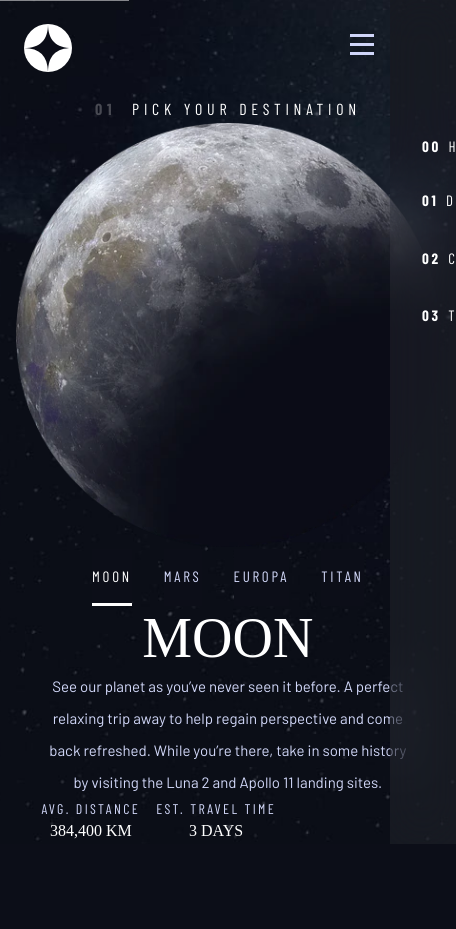
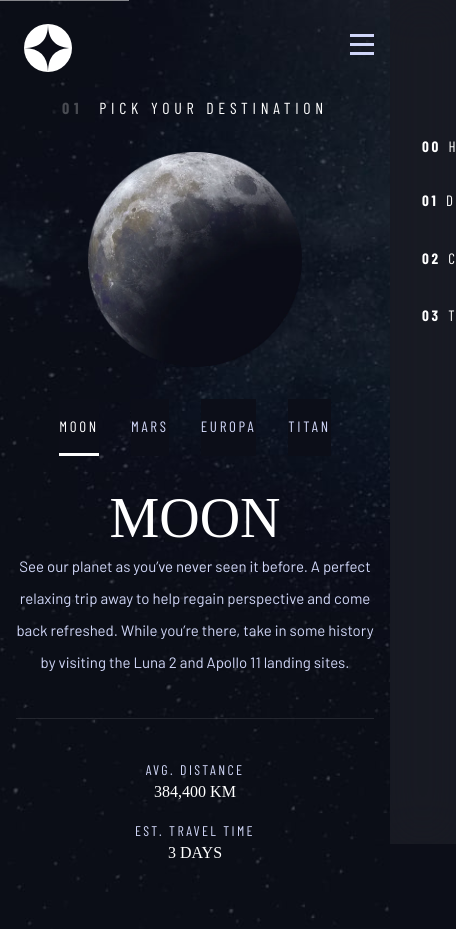
Before and after one commit to RaduHarangus/FEM-Space-tourism-multi-page-website, a website: page destination-moon.html in a window 390 px wide. Shown: the whole page, 456 px wide, since content can reach past the window. Before the commit the page ends 844 px from the top, so only its background shows below. Drawn offline with nearby package versions, Linux system fonts and the light colour scheme; a web font is replaced by a local one.

Commit message:
3. destination-page - mobile layout

```diff
--- a/destination-moon.html
+++ b/destination-moon.html
@@ -32,7 +32,7 @@
     </nav>
   </header>
 
-  <main id="main" class="grid-container grid-container--destination">
+  <main id="main" class="grid-container grid-container--destination flow">
     <h1 class="uppercase text-white ff-sans-cond fs-500 letter-spacing-1 numbered-title"><span aria-hidden="true">01</span> Pick your destination</h1>
 
     <img src="./assets/destination/image-moon.webp" alt="the moon">
@@ -45,13 +45,13 @@
         <button aria-selected="false" class="uppercase ff-sans-cond text-accent bg-dark letter-spacing-2">Titan</button>
       </div>
 
-      <article>
+      <article class="destination-info">
         <h2 class="uppercase ff-serif fs-800">Moon</h2>
-        <p class="text-accent" style="line-height: 32px; width: 44ch;">See our planet as you’ve never seen it before. A perfect relaxing trip away to help
+        <p class="text-accent" style="line-height: 32px;">See our planet as you’ve never seen it before. A perfect relaxing trip away to help
           regain perspective and come back refreshed. While you’re there, take in some history
           by visiting the Luna 2 and Apollo 11 landing sites.</p>
 
-        <div class="flex">
+        <div class="destination-meta flex">
           <div>
             <h3 class="uppercase ff-sans-cond fs-200 text-accent letter-spacing-3">Avg. distance</h3>
             <p class="uppercase ff-serif fs-500">384,400 km</p>
--- /dev/null
+++ b/less/_layout.less
@@ -0,0 +1,62 @@
+/* ----------------------------- */
+/* Layout                        */
+/* ----------------------------- */
+
+.numbered-title {
+  grid-area: title;
+}
+
+.grid-container {
+  display: grid;
+  text-align: center;
+  place-items: center;
+  padding-inline: 1rem;
+  padding-bottom: 4rem;
+  & > * {
+    max-width: 50ch;
+  }
+  &--destination {
+    --flow-space: 2rem;
+    grid-template-areas:
+        'title'
+        'image'
+        'tabs'
+        'content';
+
+    & > img {
+      grid-area: image;
+      max-width: 60%;
+    }
+
+    & > .tab-list {
+      grid-area: tabs;
+    }
+
+    & > .destination-info {
+      grid-area: content;
+    }
+  }
+
+  @media (min-width: 45em) {
+    text-align: left;
+    column-gap: var(--container-gap, 2rem);
+    grid-template-columns: minmax(1rem, 1fr) repeat(2, minmax(0, 40rem)) minmax(1rem, 1fr);
+    & > *:first-child {
+      grid-column: 2;
+    }
+    & > *:last-child {
+      grid-column: 3;
+    }
+    &--home {
+      padding-bottom: max(6rem, 20vh);
+      align-items: end;
+    }
+  }
+}
+
+.destination-meta {
+  flex-direction: column;
+  border-top: 1px solid hsl( var(--clr-white) / .1);
+  padding-top: 2.5rem;
+  margin-top: 2.5rem;
+}
--- a/less/_utilities.less
+++ b/less/_utilities.less
@@ -26,31 +26,6 @@
   padding-inline: 2em;
   margin-inline: auto;
   max-width: 80rem;
-}
-
-.grid-container {
-  display: grid;
-  text-align: center;
-  place-items: center;
-  padding-inline: 1rem;
-  & > * {
-    max-width: 50ch;
-  }
-  @media (min-width: 45em) {
-    text-align: left;
-    column-gap: var(--container-gap, 2rem);
-    grid-template-columns: minmax(1rem, 1fr) repeat(2, minmax(0, 40rem)) minmax(1rem, 1fr);
-    & > *:first-child {
-      grid-column: 2;
-    }
-    & > *:last-child {
-      grid-column: 3;
-    }
-    &--home {
-      padding-bottom: max(6rem, 20vh);
-      align-items: end;
-    }
-  }
 }
 
 .sr-only {
--- a/less/main.less
+++ b/less/main.less
@@ -1,6 +1,7 @@
 @import "_reset.less";
 @import "_variables.less";
 @import "_utilities.less";
+@import "_layout.less";
 @import "_components.less";
 @import "_home-page.less";
 @import "_destination-page.less";
--- a/style.css
+++ b/style.css
@@ -128,32 +128,6 @@ select {
   margin-inline: auto;
   max-width: 80rem;
 }
-.grid-container {
-  display: grid;
-  text-align: center;
-  place-items: center;
-  padding-inline: 1rem;
-}
-.grid-container > * {
-  max-width: 50ch;
-}
-@media (min-width: 45em) {
-  .grid-container {
-    text-align: left;
-    column-gap: var(--container-gap, 2rem);
-    grid-template-columns: minmax(1rem, 1fr) repeat(2, minmax(0, 40rem)) minmax(1rem, 1fr);
-  }
-  .grid-container > *:first-child {
-    grid-column: 2;
-  }
-  .grid-container > *:last-child {
-    grid-column: 3;
-  }
-  .grid-container--home {
-    padding-bottom: max(6rem, 20vh);
-    align-items: end;
-  }
-}
 .sr-only {
   position: absolute;
   width: 1px;
@@ -260,6 +234,59 @@ select {
   margin-right: 0.5em;
   font-weight: 700;
   color: hsl(var(--clr-white) / 0.25);
+}
+/* ----------------------------- */
+/* Layout                        */
+/* ----------------------------- */
+.numbered-title {
+  grid-area: title;
+}
+.grid-container {
+  display: grid;
+  text-align: center;
+  place-items: center;
+  padding-inline: 1rem;
+  padding-bottom: 4rem;
+}
+.grid-container > * {
+  max-width: 50ch;
+}
+.grid-container--destination {
+  --flow-space: 2rem;
+  grid-template-areas: 'title' 'image' 'tabs' 'content';
+}
+.grid-container--destination > img {
+  grid-area: image;
+  max-width: 60%;
+}
+.grid-container--destination > .tab-list {
+  grid-area: tabs;
+}
+.grid-container--destination > .destination-info {
+  grid-area: content;
+}
+@media (min-width: 45em) {
+  .grid-container {
+    text-align: left;
+    column-gap: var(--container-gap, 2rem);
+    grid-template-columns: minmax(1rem, 1fr) repeat(2, minmax(0, 40rem)) minmax(1rem, 1fr);
+  }
+  .grid-container > *:first-child {
+    grid-column: 2;
+  }
+  .grid-container > *:last-child {
+    grid-column: 3;
+  }
+  .grid-container--home {
+    padding-bottom: max(6rem, 20vh);
+    align-items: end;
+  }
+}
+.destination-meta {
+  flex-direction: column;
+  border-top: 1px solid hsl(var(--clr-white) / 0.1);
+  padding-top: 2.5rem;
+  margin-top: 2.5rem;
 }
 /* ------------------- */
 /* Components         */
```
